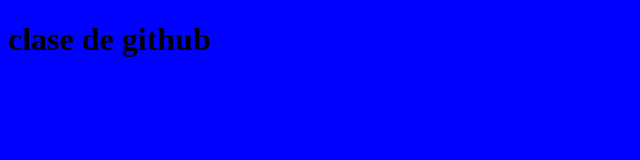
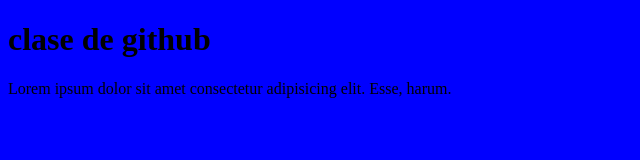
Before and after one commit to emanuelcabral22940/camada22940, a plain HTML site: page index.html in a window 1280 px wide. Shown: the whole page, without its empty margins (0-640 px from the left). Drawn offline with Linux system fonts and the light colour scheme.

Commit message:
trabajando con la rama emanuel

```diff
--- a/index.html
+++ b/index.html
@@ -9,5 +9,6 @@
 </head>
 <body>
     <h1>clase de github</h1>
+    <p>Lorem ipsum dolor sit amet consectetur adipisicing elit. Esse, harum.</p>
 </body>
 </html>
```
